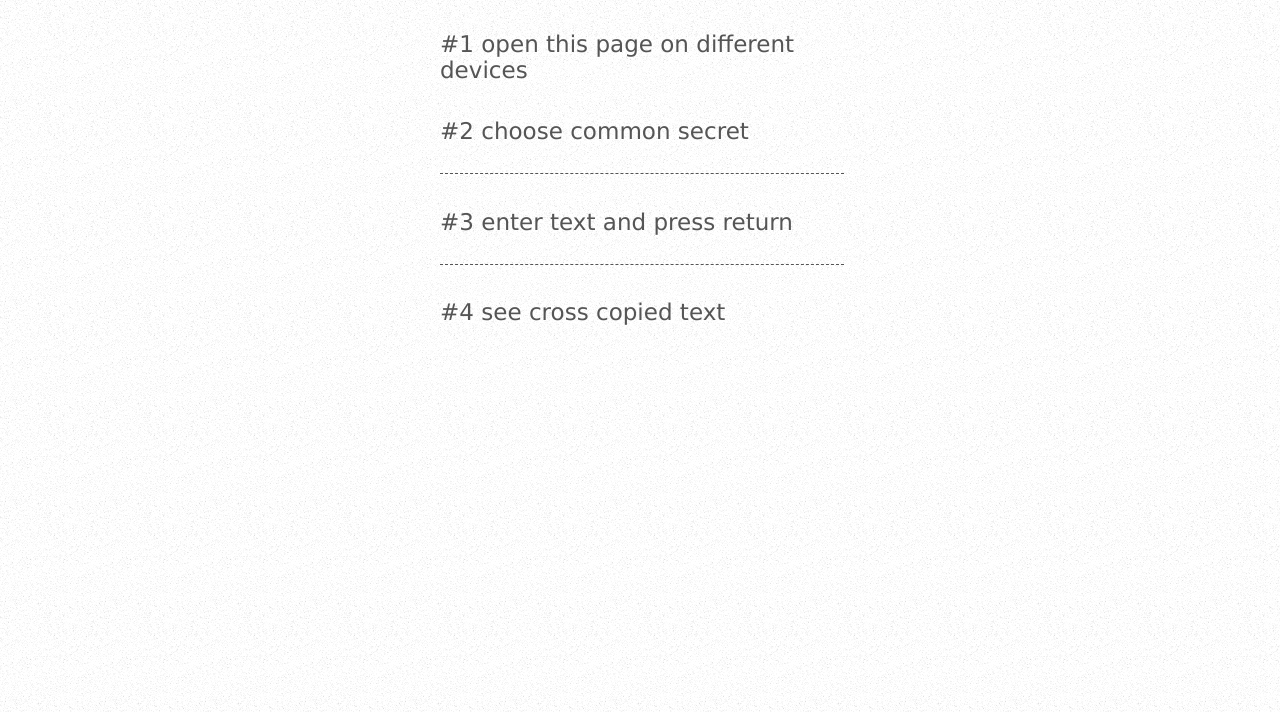
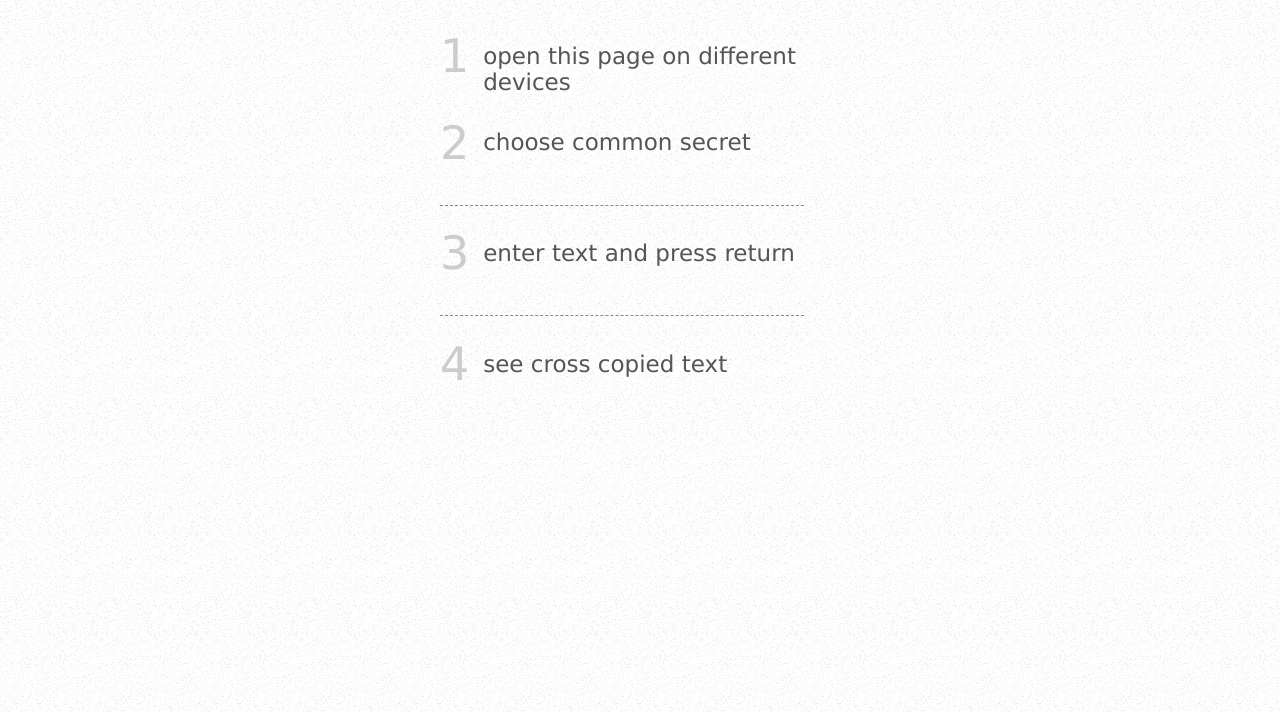
Before and after one commit to rodja/cross-copy, a plain HTML site: page web-client/index.html in a window 1280 px wide. Shown: the part 88-800 px from the top of the page. Drawn offline with Linux system fonts and the light colour scheme.

Commit message:
added instructions

```diff
--- a/web-client/index.html
+++ b/web-client/index.html
@@ -96,21 +96,21 @@ $(document).ready(function() {
     <h1>cross copy</h1>
 
     <div class="step">
-      <h2><span class="num">#1</span> open this page on different devices</h2>
+      <h2><span class="num">1</span> open this page on different devices</h2>
     </div>
 
     <div class="step">
-      <h2><span class="num">#2</span> choose common secret</h2>
+      <h2><span class="num">2</span> choose common secret</h2>
       <input name="secret" id="secret" type="text" size="30" placeholder="">
     </div>
 
     <div class="step">
-      <h2><span class="num">#3</span> enter text and press return</h2>
+      <h2><span class="num">3</span> enter text and press return</h2>
     <input name="data" id="data" type="text" size="30" placeholder="">
     </div>
 
     <div class="step">
-      <h2><span class="num">#4</span> see cross copied text</h2>
+      <h2><span class="num">4</span> see cross copied text</h2>
       <ul id="received"></ul>
     </div>
   </div>
--- a/web-client/styles.css
+++ b/web-client/styles.css
@@ -17,6 +17,7 @@ html, body {
 
 h1{
   text-align:center;
+  margin-bottom:1em;
 }
 
 h2{
@@ -30,7 +31,22 @@ h2{
 input {
   font-size: 1em;
   border: none;
-  border-bottom: 1px dashed #555;
-  width:100%;
+  border-bottom: 1px dashed #888;
+  width:90%;
   background:none;
 }
+
+input:focus{
+  outline: none;
+border-bottom: 2px dashed #aaa;
+}
+
+.num{
+  color:#ccc;
+  position:relative;
+  margin-right: 0.3em;
+  top:-0.3em;
+  font-size:2em;
+  float:left;
+  height:1em;
+}
```
